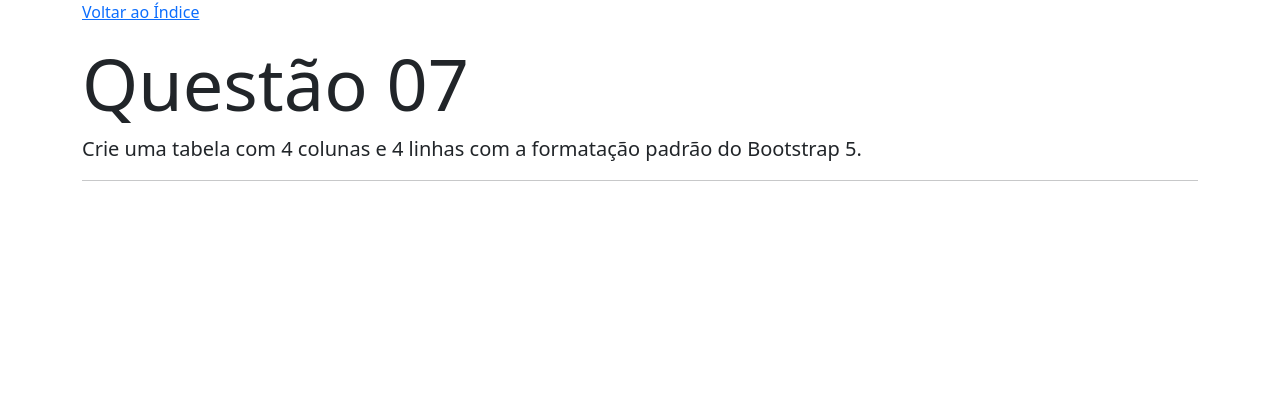
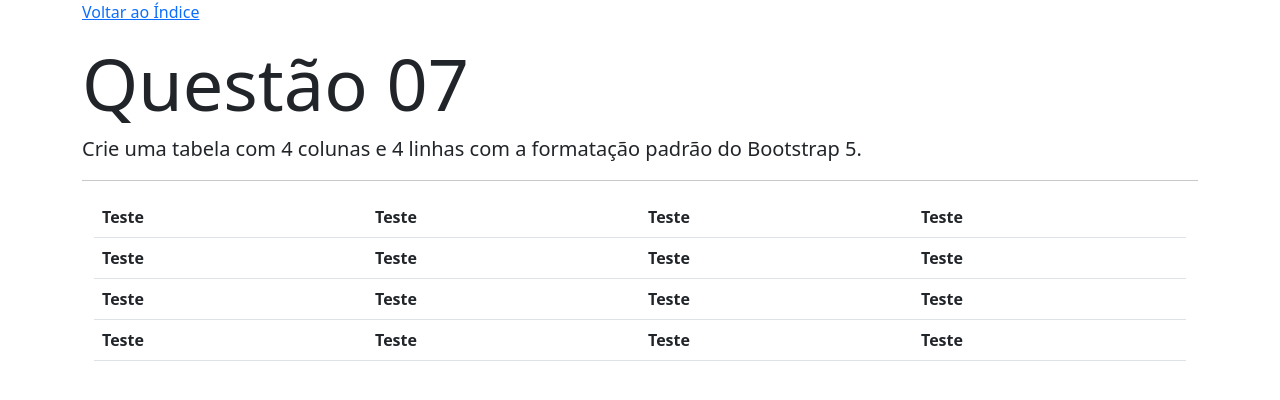
Before and after one commit to Guilherme-Vianna/reprograme-se, a plain HTML site: page bootstrap1/questao07.html in a window 1280 px wide. Drawn offline with nearby package versions, Linux system fonts and the light colour scheme.

Commit message:
feat: Questao 7 respondida

```diff
--- a/bootstrap1/questao07.html
+++ b/bootstrap1/questao07.html
@@ -1,13 +1,15 @@
 <!DOCTYPE html>
 <html lang="pt-br">
-
   <head>
-    <meta charset="UTF-8">
-    <meta http-equiv="X-UA-Compatible" content="IE=edge">
-    <meta name="viewport" content="width=device-width, initial-scale=1.0">
-    <link href="https://cdn.jsdelivr.net/npm/bootstrap@5.2.2/dist/css/bootstrap.min.css" rel="stylesheet">
+    <meta charset="UTF-8" />
+    <meta http-equiv="X-UA-Compatible" content="IE=edge" />
+    <meta name="viewport" content="width=device-width, initial-scale=1.0" />
+    <link
+      href="https://cdn.jsdelivr.net/npm/bootstrap@5.2.2/dist/css/bootstrap.min.css"
+      rel="stylesheet"
+    />
     <script src="https://cdn.jsdelivr.net/npm/bootstrap@5.2.2/dist/js/bootstrap.bundle.min.js"></script>
-    <link rel="stylesheet" href="estilos.css">
+    <link rel="stylesheet" href="estilos.css" />
     <title>Questão 07</title>
   </head>
 
@@ -15,11 +17,42 @@
     <div class="container">
       <p><a href="index.html">Voltar ao Índice</a></p>
       <h1 class="display-2">Questão 07</h1>
-        <p class="lead">Crie uma tabela com 4 colunas e 4 linhas com a formatação padrão do Bootstrap 5.</p>
-        <hr>
+      <p class="lead">
+        Crie uma tabela com 4 colunas e 4 linhas com a formatação padrão do
+        Bootstrap 5.
+      </p>
+      <hr />
       <!-- Valor: 1 ponto -->
-        <!-- FAZER AQUI -->
+      <div class="container">
+        <table class="table">
+          <tbody>
+            <tr>
+              <th>Teste</th>
+              <th>Teste</th>
+              <th>Teste</th>
+              <th>Teste</th>
+            </tr>
+            <tr>
+              <th>Teste</th>
+              <th>Teste</th>
+              <th>Teste</th>
+              <th>Teste</th>
+            </tr>
+            <tr>
+              <th>Teste</th>
+              <th>Teste</th>
+              <th>Teste</th>
+              <th>Teste</th>
+            </tr>
+            <tr>
+              <th>Teste</th>
+              <th>Teste</th>
+              <th>Teste</th>
+              <th>Teste</th>
+            </tr>
+          </tbody>
+        </table>
+      </div>
     </div>
   </body>
-
 </html>
```
Lines whose indentation alone changed are shown as unchanged.
